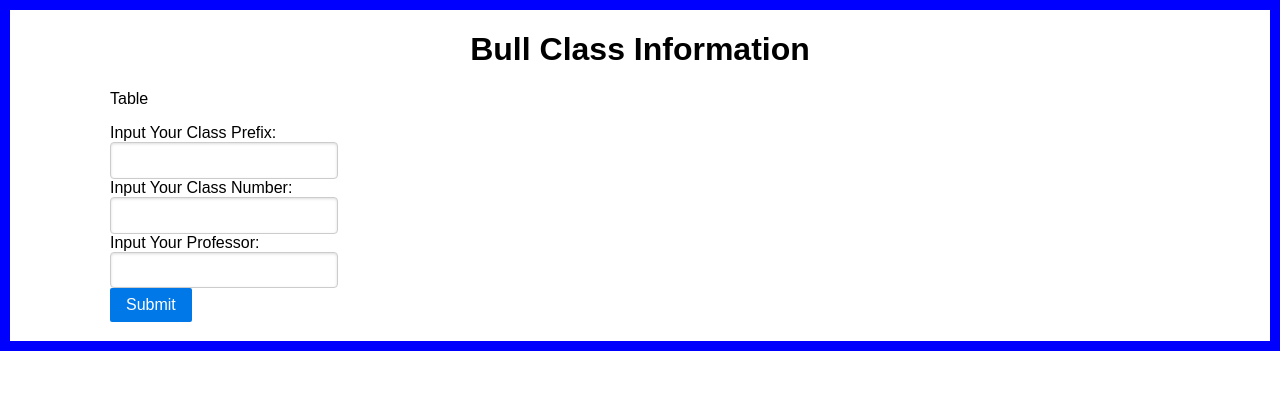
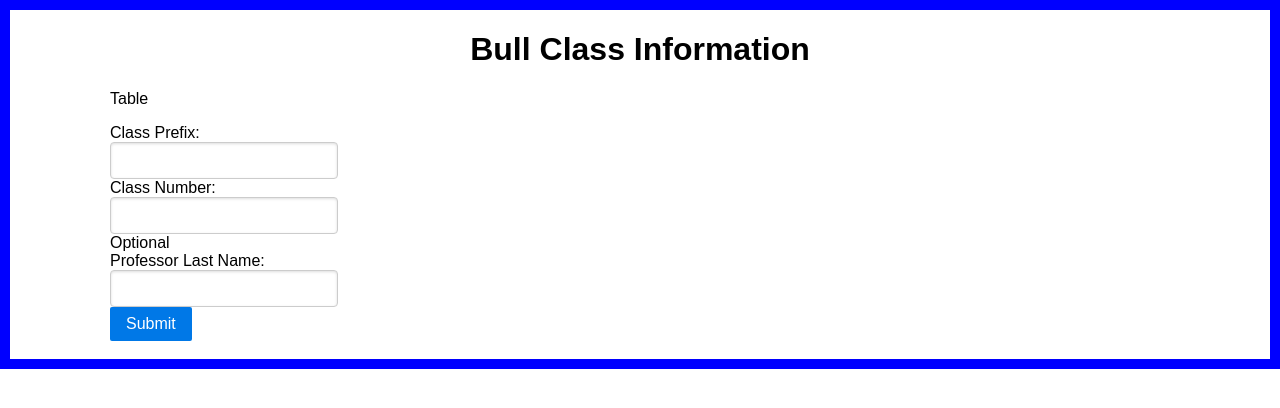
Before and after one commit to justinscandale/Bulls_GDV, a Flask app: page /home in a window 1280 px wide. Shown: the top 408 px of the page. Run offline with Flask 2, Linux system fonts and the light colour scheme; some libraries are stand-ins or nearby versions.

Commit message:
Worked on Functions

```diff
--- a/Main.py
+++ b/Main.py
@@ -7,12 +7,13 @@ app = Flask(__name__)
 def rootPage():
     class_prefix = ''
     class_number = ''
+    grade_dist = ''
     if request.method == "POST":
         class_prefix = request.form.get('ClassPrefix')
         class_number = request.form.get('ClassNumber')
         professor_name = request.form.get('ProfessorName')
         grade_dist = calcGradeDist(class_prefix, class_number)
-    return render_template("index.html", )
+    return render_template("index.html", grade_dist=grade_dist)
 
 def calcGradeDist(class_prefix, class_number, professor_name="NONE"):
     if professor_name == 'NONE':
--- a/templates/index.html
+++ b/templates/index.html
@@ -11,14 +11,15 @@
 <div>
     <p>Table</p>
 
-    <form class="pure-form" method="POST" action="/">
-        Input Your Class Prefix:<br>
+    <form class="pure-form" method="POST" action="/home">
+        Class Prefix:<br>
         <input type="text" name="ClassPrefix" required="required"><br>
 
-        Input Your Class Number:<br>
+        Class Number:<br>
         <input type="text" name="ClassNumber" required="required"><br>
 
-        Input Your Professor:<br>
+        Optional<br>
+        Professor Last Name:<br>
         <input type="text" name="ProfessorName"><br>
 
         <button type="submit" class="pure-button pure-button-primary" value="submit">
@@ -31,8 +32,20 @@
 <br>
 
 <div>
-    {% if bmi %}
-    <p>Your bmi is {{bmi}} <br></p>
+    {% if grade_dist %}
+    {%for professor in grade_dist%}
+    <p>
+    Section Number:<br>
+    {{grade_dist[professor][0]}}<br>
+    Term:<br>
+    {{grade_dist[professor][1]}}<br>
+    Percent A's:<br>
+    {{grade_dist[professor][2]}}<br>
+    Total Students:<br>
+    {{grade_dist[professor][3]}}<br>
+    <br>
+    </p>
+    {% endfor %}
     {% endif %}
 </div>
 </body>
```
